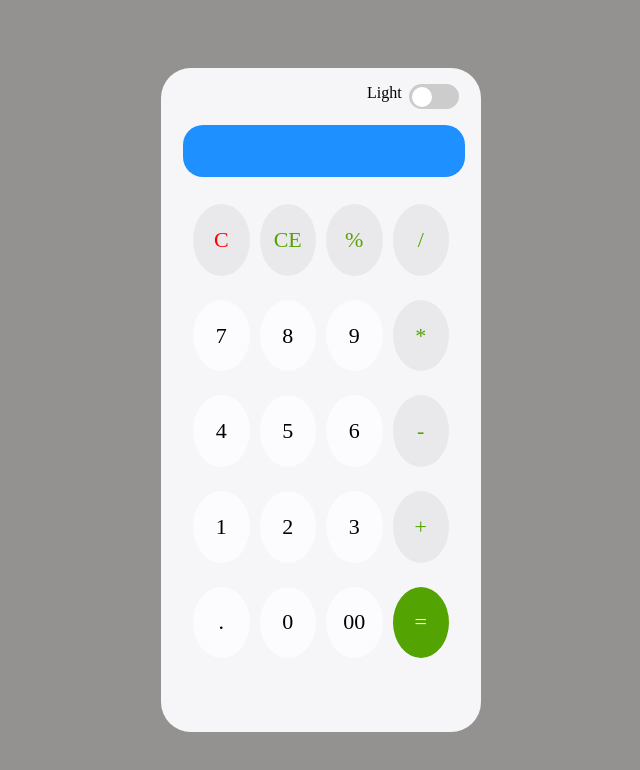
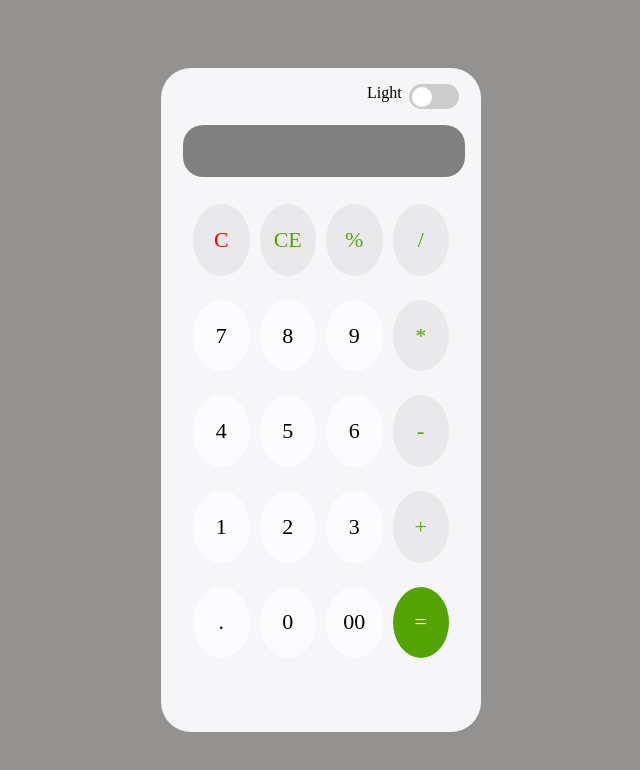
Before and after one commit to Pranay8446/calculator, a plain HTML site: page index.html in a window 1280 px wide. Shown: the whole page, without its empty margins (319-959 px from the left). Drawn offline with Linux system fonts and the light colour scheme.

Commit message:
grey color

```diff
--- a/style.css
+++ b/style.css
@@ -55,7 +55,7 @@ main{
 input {
     /* height: 30%; */
     width: 22vw;
-    background-color: #1E90FF;
+    background-color: grey;
     font-size: 20px;
     padding: 10px 30px;
     border-radius: 20px;
```
